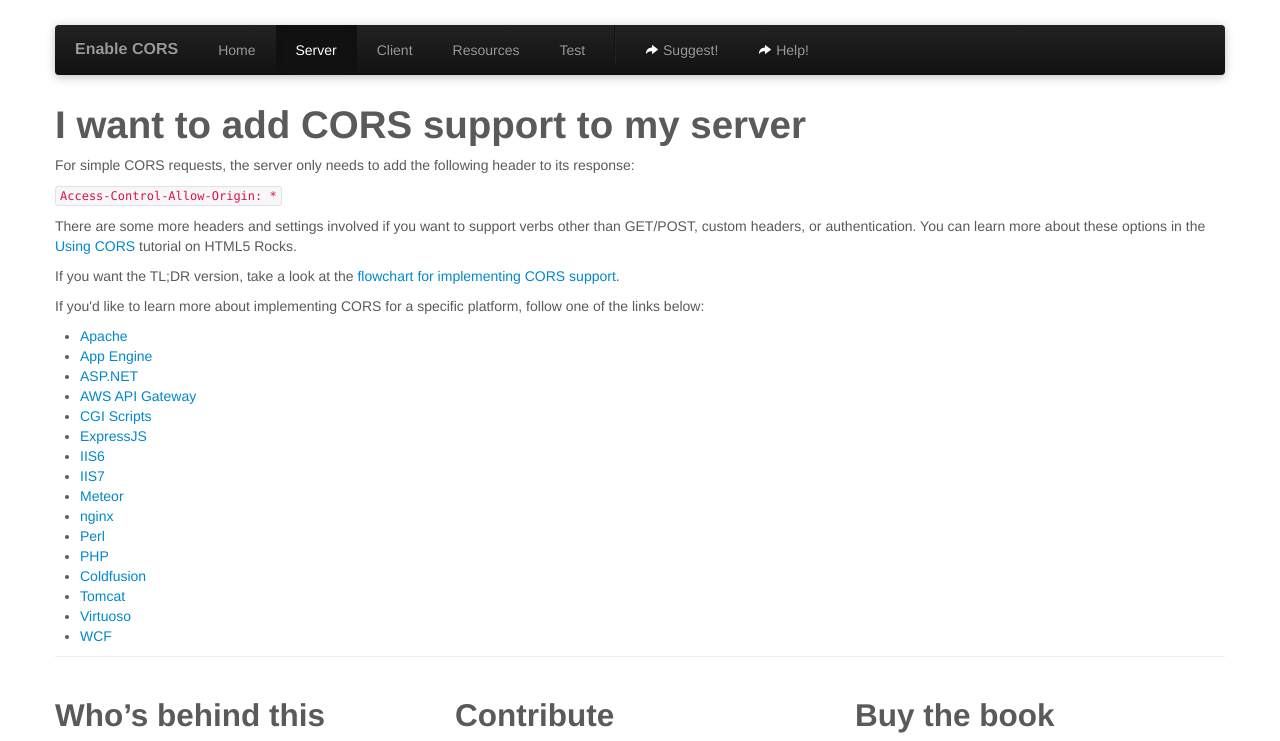
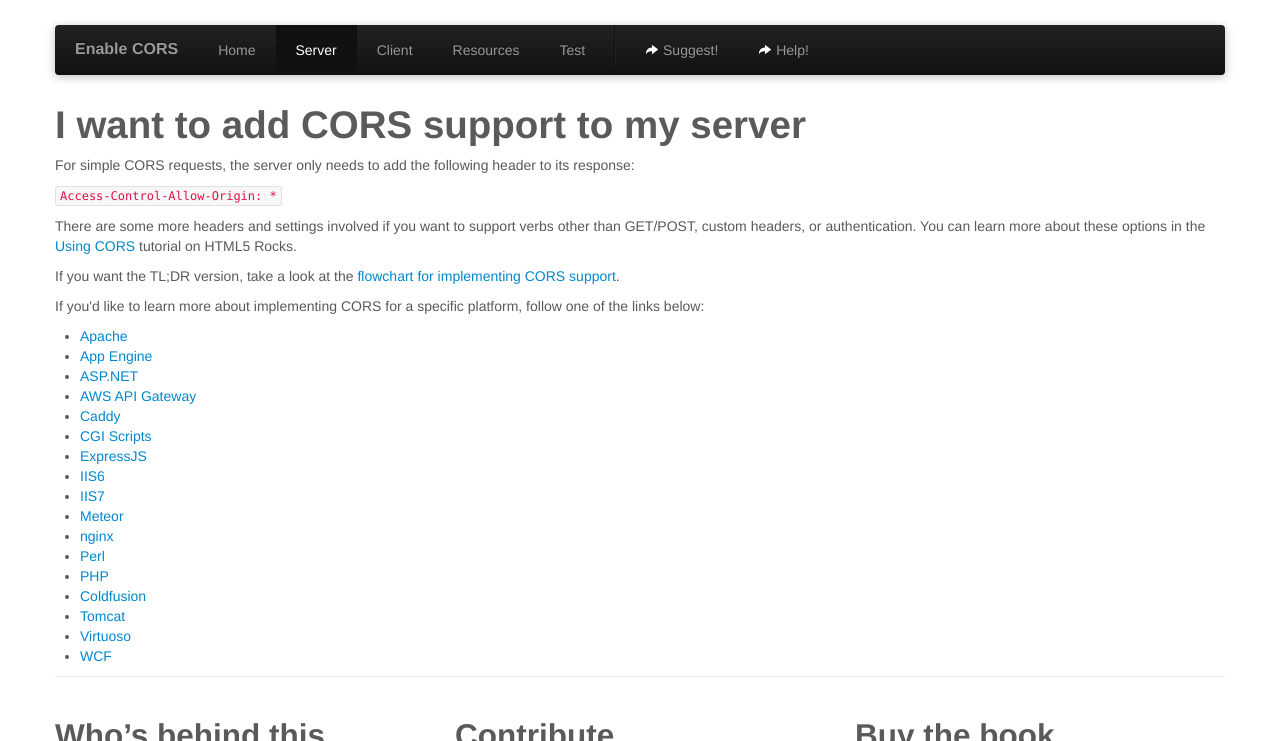
Before and after one commit to monsur/enable-cors.org, a Jekyll site: the page built from server.html, in a window 1280 px wide, cut to the strip 0-741 px from the top of the page. Built offline with Jekyll 4.4.1, drawn with Linux system fonts in a browser that asks for light colours.

Commit message:
added caddy to link list

```diff
--- a/server.html
+++ b/server.html
@@ -21,6 +21,7 @@ title: enable cross-origin resource sharing
 			<li><a href="server_appengine.html">App Engine</a></li>
 			<li><a href="server_aspnet.html">ASP.NET</a></li>
 			<li><a href="server_awsapigateway.html">AWS API Gateway</a></li>
+			<li><a href="server_caddy.html">Caddy</a></li>
 			<li><a href="server_cgi.html">CGI Scripts</a></li>
 			<li><a href="server_expressjs.html">ExpressJS</a></li>
 			<li><a href="server_iis6.html">IIS6</a></li>
```
